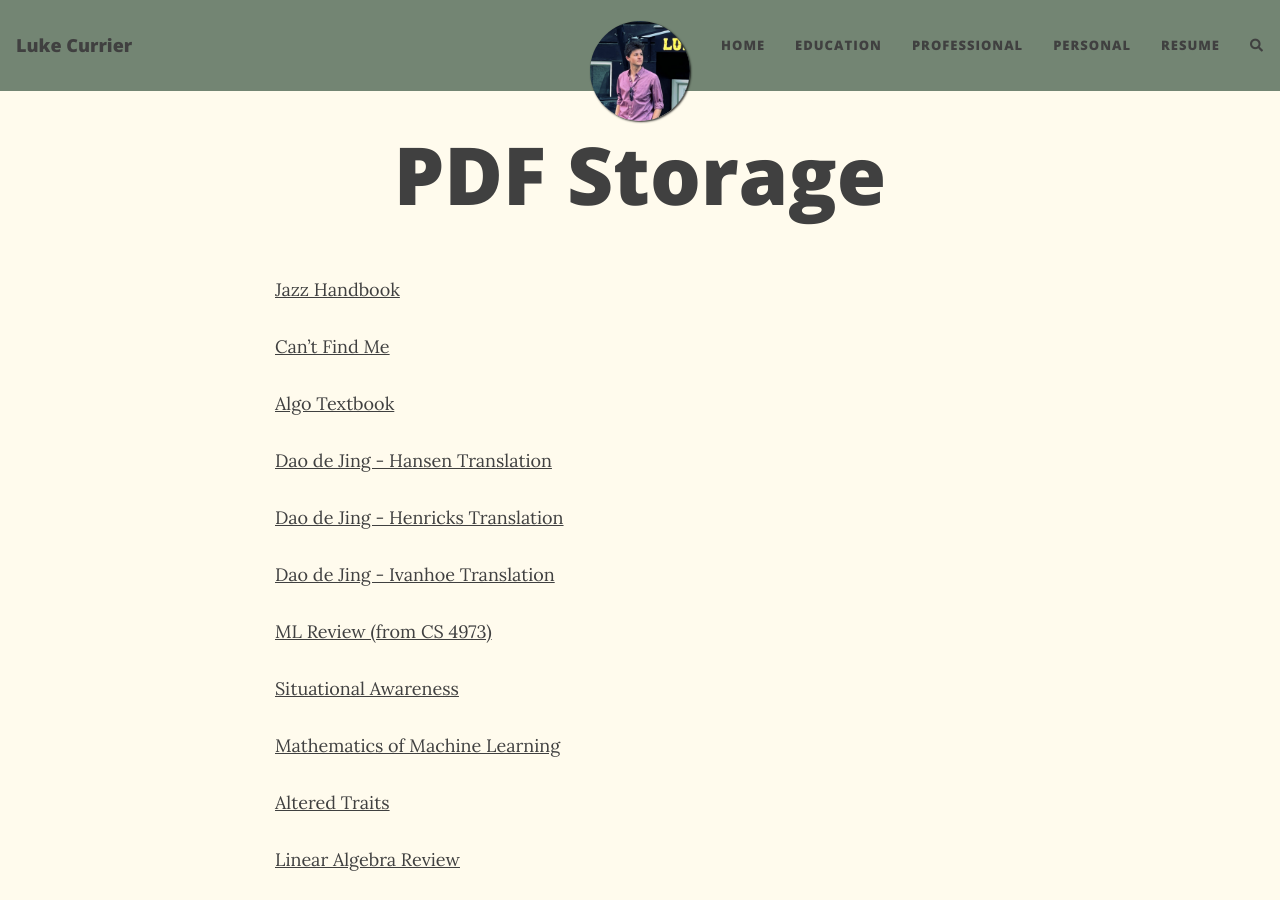
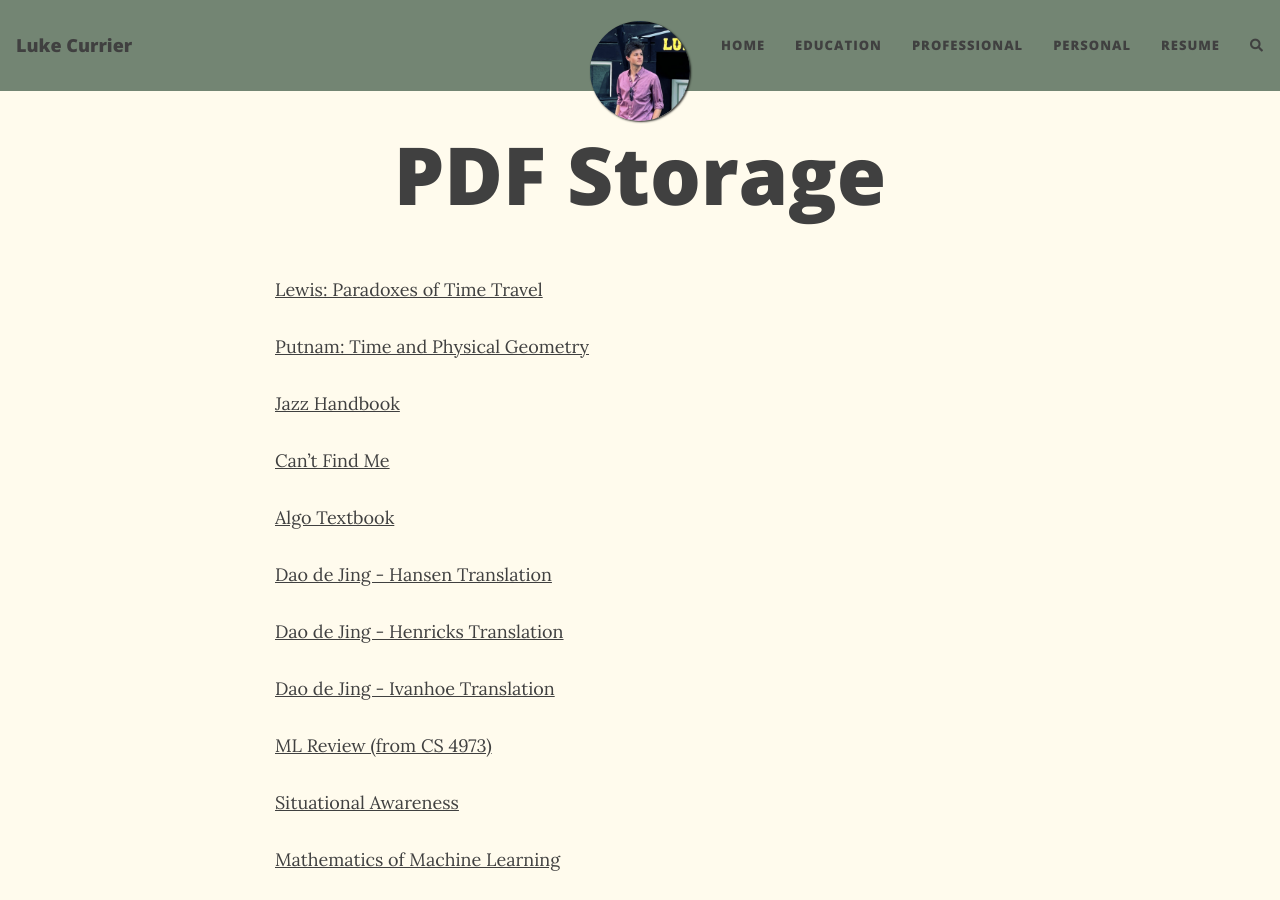
Before and after one commit to lukecurrier/lukecurrier.github.io, a Jekyll site: the page built from storage.md, in a window 1280 px wide and 900 px high. Built offline with Jekyll 4.4.1, drawn with Linux system fonts in a browser that asks for light colours; nearby versions of some CDN libraries; comment, search, counter and statistics services are not loaded.

Commit message:
added time pdfs

```diff
--- a/storage.md
+++ b/storage.md
@@ -2,6 +2,10 @@
 layout: page
 title: PDF Storage
 ---
+
+<a href="/assets/files/lewisparadoxes.pdf" target=None>Lewis: Paradoxes of Time Travel</a><br>
+
+<a href="/assets/files/putnametime&geometry.pdf" target=None>Putnam: Time and Physical Geometry</a><br>
 
 <a href="/assets/files/jazz-handbook.pdf" target=None>Jazz Handbook</a><br>
 
```
Also changed, not shown: 2 other files.
